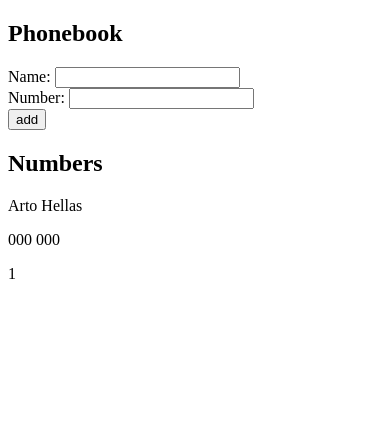
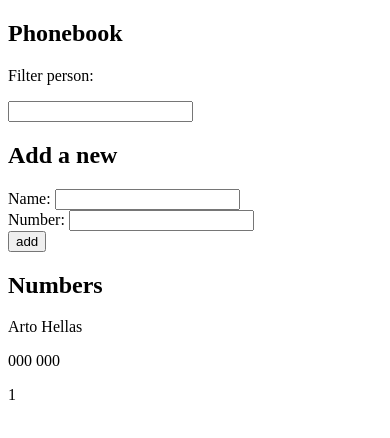
Before and after one commit to quiquecampos92/fullStackOpen, a React (Vite) app in the folder part2/phonebook/: page / in a window 390 px wide. Shown: the top 438 px of the page. Built offline with nearby package versions, Linux system fonts and the light colour scheme.

Commit message:
part2 e.2.9  phonebook paso 4

```diff
--- a/part2/phonebook/src/App.jsx
+++ b/part2/phonebook/src/App.jsx
@@ -7,7 +7,12 @@ const App = () => {
   ])
   const [newName, setNewName] = useState('')
   const [newNumber, setNewNumber] = useState('')
+  const [searchTerm, setSearchTerm] = useState('');
 
+  const handleFilter = (event) => {
+    const filter = event.target.value.toLowerCase();
+    setSearchTerm(filter);
+  }
 
   const handleNameChange = (event) => {
     console.log(event.target.value);
@@ -45,6 +50,12 @@ const App = () => {
   return (
     <div>
       <h2>Phonebook</h2>
+      <div>
+        <p>Filter person:</p>
+        <input type="text" onChange={handleFilter} />
+      </div>
+
+      <h2>Add a new</h2>
       <form onSubmit={addContact}>
         <div>
           Name: <input value={newName} onChange={handleNameChange} />
@@ -56,8 +67,17 @@ const App = () => {
           <button type="submit">add</button>
         </div>
       </form>
-      <h2>Numbers</h2>
-      <Contact contacts={persons} />
+
+      {
+        searchTerm !== '' ?
+          persons.filter(person => person.name.toLowerCase().includes(searchTerm)).map(person => <Contact key={person.id} contact={person} />)
+          :
+          <>
+            <h2>Numbers</h2>
+            {persons.map(person => <Contact key={person.id} contact={person} />)}
+          </>
+      }
+
     </div>
   )
 }
--- a/part2/phonebook/src/components/Contact.jsx
+++ b/part2/phonebook/src/components/Contact.jsx
@@ -1,20 +1,13 @@
 
-const Contact = ({ contacts }) => {
+const Contact = ({ contact }) => {
 
     return (
-        <>
-            {contacts.map((c) => (
-                <>
-                    <div key={c.id}>
-                        <p>{c.name}</p>
-                        <p>{c.number}</p>
-                        <p>{c.id}</p>
-                        <br /><br /><br />
-                    </div>
-                </>
-            )
-            )}
-        </>
+        <div key={contact.id}>
+            <p>{contact.name}</p>
+            <p>{contact.number}</p>
+            <p>{contact.id}</p>
+            <br /><br /><br />
+        </div>
     );
 };
 
```
